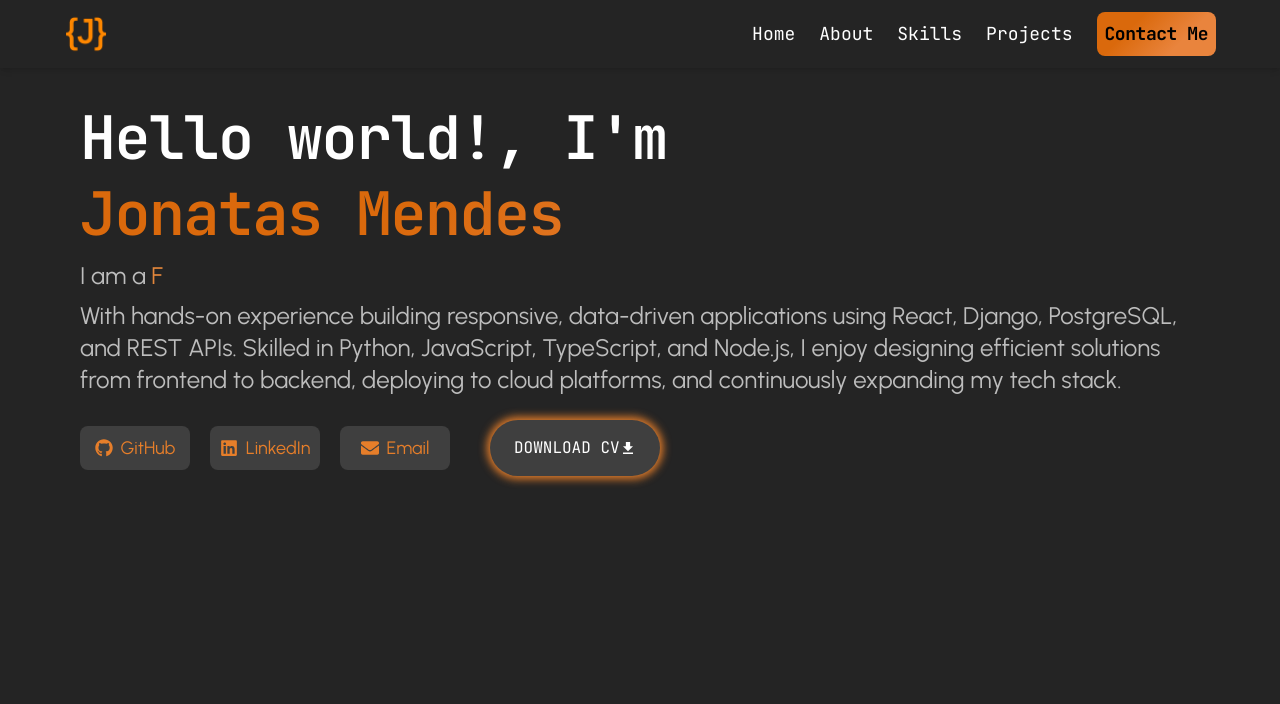
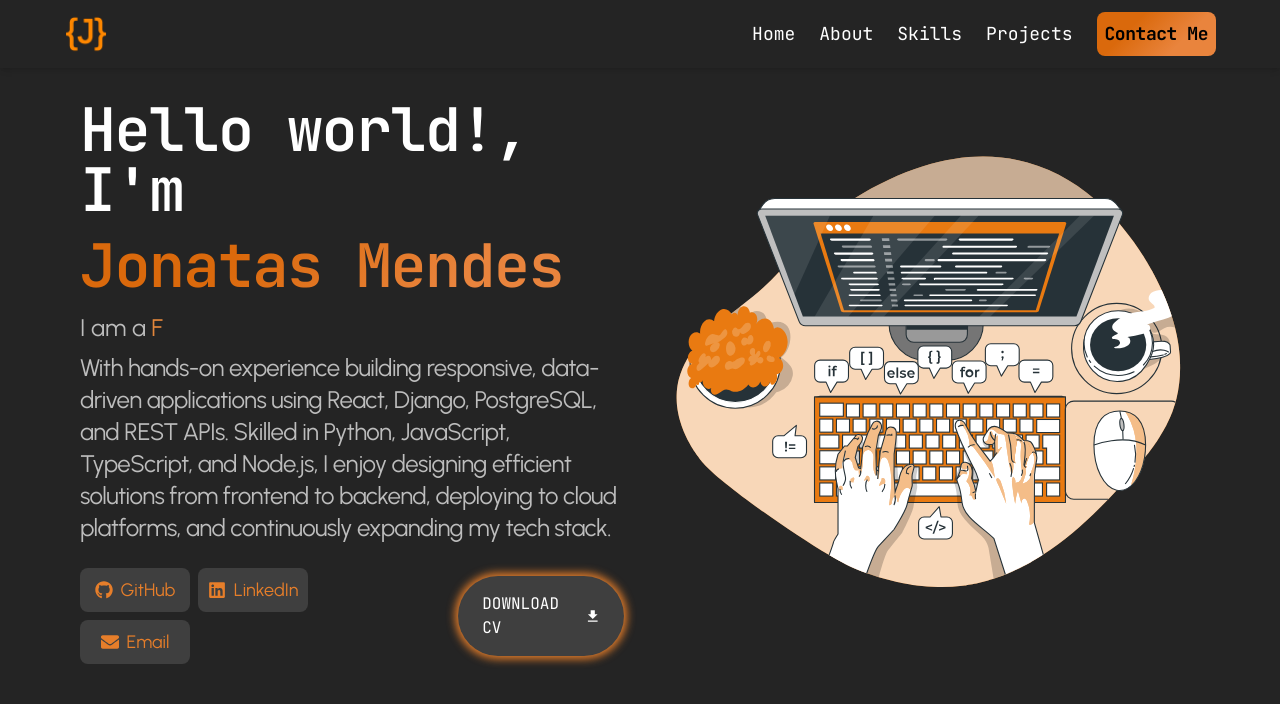
Before and after one commit to Jonatas-01/personal-portfolio, a React (Vite) app: page / in a window 1280 px wide. Shown: the top 704 px of the page. Built offline with nearby package versions, Linux system fonts and the light colour scheme.

Commit message:
feat: add Hero image and resize gap on hero buttons

```diff
--- a/src/components/Hero/Hero.tsx
+++ b/src/components/Hero/Hero.tsx
@@ -1,15 +1,22 @@
 import HeroTitle from "./HeroTitle"
 import HeroParagraph from "./HeroParagraph"
 import HeroButtons from "./HeroButtons"
+import HeroImg from "./HeroImg"
 
 export default function Hero() {
     return (
-        <section>
-            <div className="container mx-auto max-w-6xl">
+        <section className="container mx-auto max-w-6xl flex flex-col xl:flex-row">
+            {/* Text Content - Second on mobile, First on medium */}
+            <div className="container mx-auto order-2 xl:order-1">
                 <HeroTitle />
                 <HeroParagraph />
                 <HeroButtons />
             </div>
+
+            {/* Image - First on mobile, Second on medium+ */}
+            <div className="container mx-auto pt-8 order-1 xl:order-2">
+                <HeroImg />
+            </div>
         </section>
     )
 }
--- a/src/components/Hero/HeroButtons.tsx
+++ b/src/components/Hero/HeroButtons.tsx
@@ -4,7 +4,7 @@ import { IoMdDownload } from "react-icons/io";
 export default function HeroButtons() {
     return (
         <div className="flex flex-col sm:flex-row gap-6 sm:gap-10 align-center items-center px-4 pt-6">
-            <div className="flex gap-4 sm:gap-5 flex-wrap justify-center sm:justify-start">
+            <div className="flex gap-3 sm:gap-2 flex-wrap justify-center sm:justify-start">
                 <a className="hero-cards secondary-color p-2 rounded-lg flex items-center gap-2 min-w-[110px] justify-center text-lg" href="https://github.com/Jonatas-01" target="_blank"><FaGithub />GitHub</a>
                 <a className="hero-cards secondary-color p-2 rounded-lg flex items-center gap-2 min-w-[110px] justify-center text-lg" href="https://www.linkedin.com/in/jonatas-mc/" target="_blank"><FaLinkedin />LinkedIn</a>
                 <a className="hero-cards secondary-color p-2 rounded-lg flex items-center gap-2 min-w-[110px] justify-center text-lg" href="mailto:jonatasmcontact@gmail.com" target="_blank"><FaEnvelope />Email</a>
--- a/src/components/Hero/HeroImg.tsx
+++ b/src/components/Hero/HeroImg.tsx
@@ -0,0 +1,8 @@
+
+export default function HeroImg() {
+    return (
+        <div className="flex justify-center">
+            <img src="../src/assets/images/heroimg.svg" alt="Hero Image" className="max-w-[34rem]" />
+        </div>
+    )
+}
--- a/src/components/Hero/HeroParagraph.tsx
+++ b/src/components/Hero/HeroParagraph.tsx
@@ -2,7 +2,7 @@ import TypeAnimation from "../animations/TypeAnimation";
 
 export default function HeroParagraph() {
     return (
-        <div className="px-4">
+        <div className="px-4 ">
             <p className="text-2xl paragraph-color py-2 pt-4">I am a
                 <TypeAnimation
                     text={[" Software Developer", " Fullstack Developer", " Data Practitioner"]}
@@ -11,7 +11,7 @@ export default function HeroParagraph() {
                     showCursor={true}
                     cursorCharacter=""
                 /></p>
-            <p className="text-2xl paragraph-color">With hands-on experience building responsive, data-driven applications using React, Django, PostgreSQL, and REST APIs. Skilled in Python, JavaScript, TypeScript, and Node.js, I enjoy designing efficient solutions from frontend to backend, deploying to cloud platforms, and continuously expanding my tech stack.</p>
+            <p className="text-2xl paragraph-color tracking-tight">With hands-on experience building responsive, data-driven applications using React, Django, PostgreSQL, and REST APIs. Skilled in Python, JavaScript, TypeScript, and Node.js, I enjoy designing efficient solutions from frontend to backend, deploying to cloud platforms, and continuously expanding my tech stack.</p>
         </div>
     )
 }
--- a/src/components/Hero/HeroTitle.tsx
+++ b/src/components/Hero/HeroTitle.tsx
@@ -1,7 +1,7 @@
 
 export default function HeroTitle() {
     return (
-        <div className="flex flex-col gap-4 pt-10 mx-auto px-4">
+        <div className="flex flex-col gap-4 pt-8 mx-auto px-4">
             <h1 className="title text-4xl sm:text-6xl text-white font-semibold tracking-tight">Hello world!, I'm</h1>
             <h1 className="title text-3xl sm:text-6xl font-semibold gradient-text tracking-tight">Jonatas Mendes</h1>
         </div>
```
